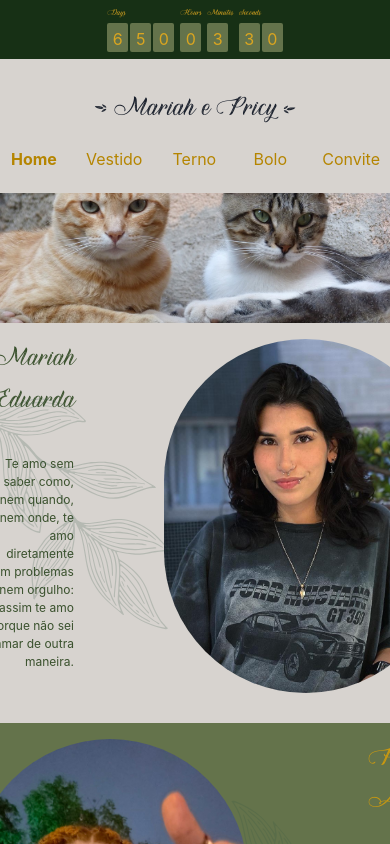
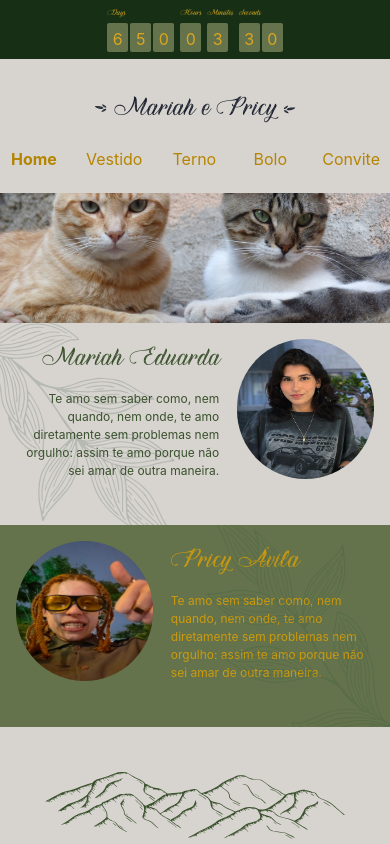
Before and after one commit to avilapricy/pricy-casamento, a Next.js app: page / in a window 390 px wide. Shown: the top 844 px of the page. Built offline with nearby package versions, Linux system fonts and the light colour scheme.

Commit message:
responsividade
atualizado @media para max-width 480px

```diff
--- a/src/common/components/Footer/index.js
+++ b/src/common/components/Footer/index.js
@@ -1,6 +1,7 @@
 import { ContainerFooter, ImgFooter } from "./style";
 
 function Footer() {
+
     return (
         <ContainerFooter>
             <ImgFooter src="\footer\montanhas.svg" />
--- a/src/common/components/Footer/style.js
+++ b/src/common/components/Footer/style.js
@@ -6,8 +6,9 @@
     display: flex;
     padding: 122px;
     padding-bottom: 1px;
-    @media (max-width: 375px) and (max-height: 667px){
-        padding: 16px;
+    @media (max-width: 480px){
+        padding: 45px;
+        padding-bottom: 3px;
     }
 `
 
--- a/src/common/components/ItemList/index.js
+++ b/src/common/components/ItemList/index.js
@@ -71,7 +71,7 @@
                                 scale: 1,
                                 opacity: 1,
                                 transition: {
-                                    delay: .15
+                                    delay: .13
                                 }
                             },
                         }}>
--- a/src/common/components/ItemList/style.js
+++ b/src/common/components/ItemList/style.js
@@ -52,8 +52,8 @@
 // `
 
 export const Modal = styled.div`
-    border: 1px solid red;
-    background: transparent;
+    border-style: outset;
+    background: #E5E5E5;
     width: 1206px;
     height: 603px;
     position: fixed;
```
Also changed, not shown: src/common/components/Mariah/style.js (+5 -5 lines), src/common/components/Pricy/style.js (+5 -5 lines).
